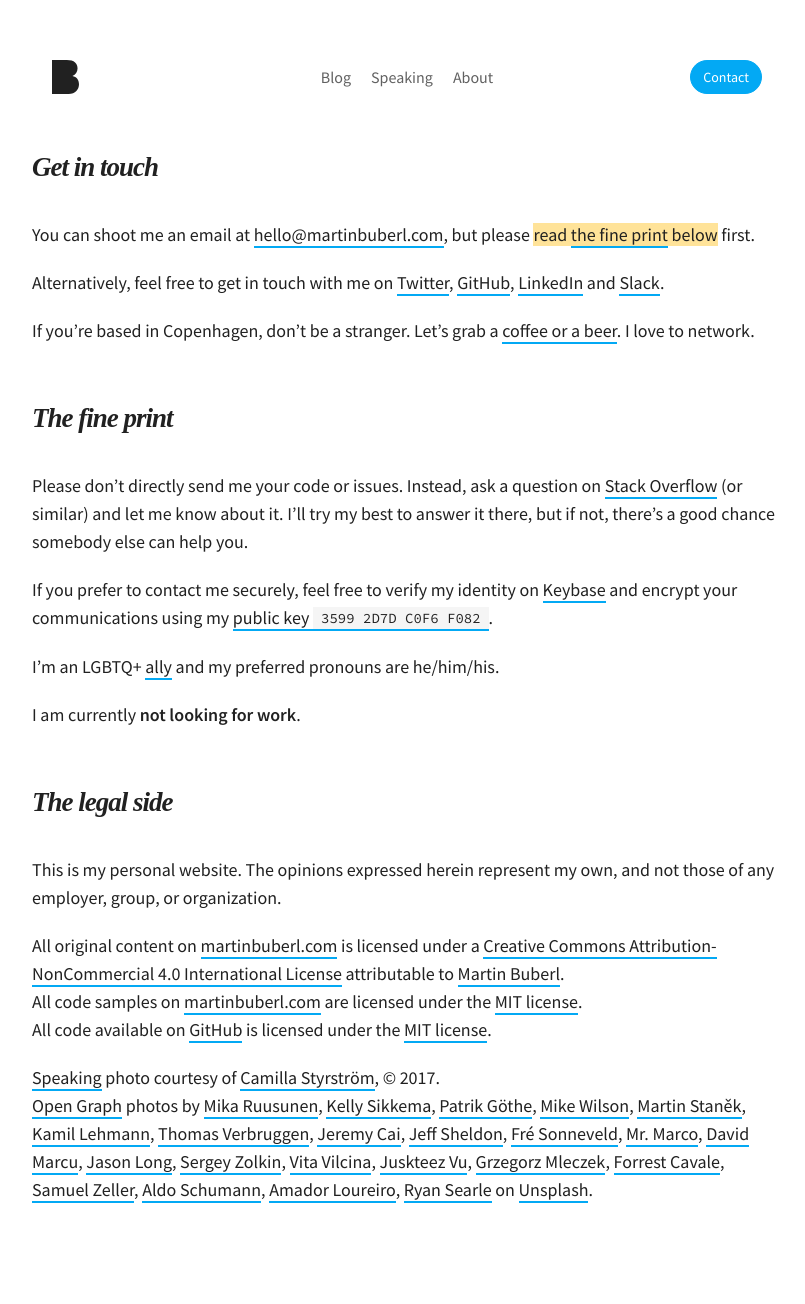
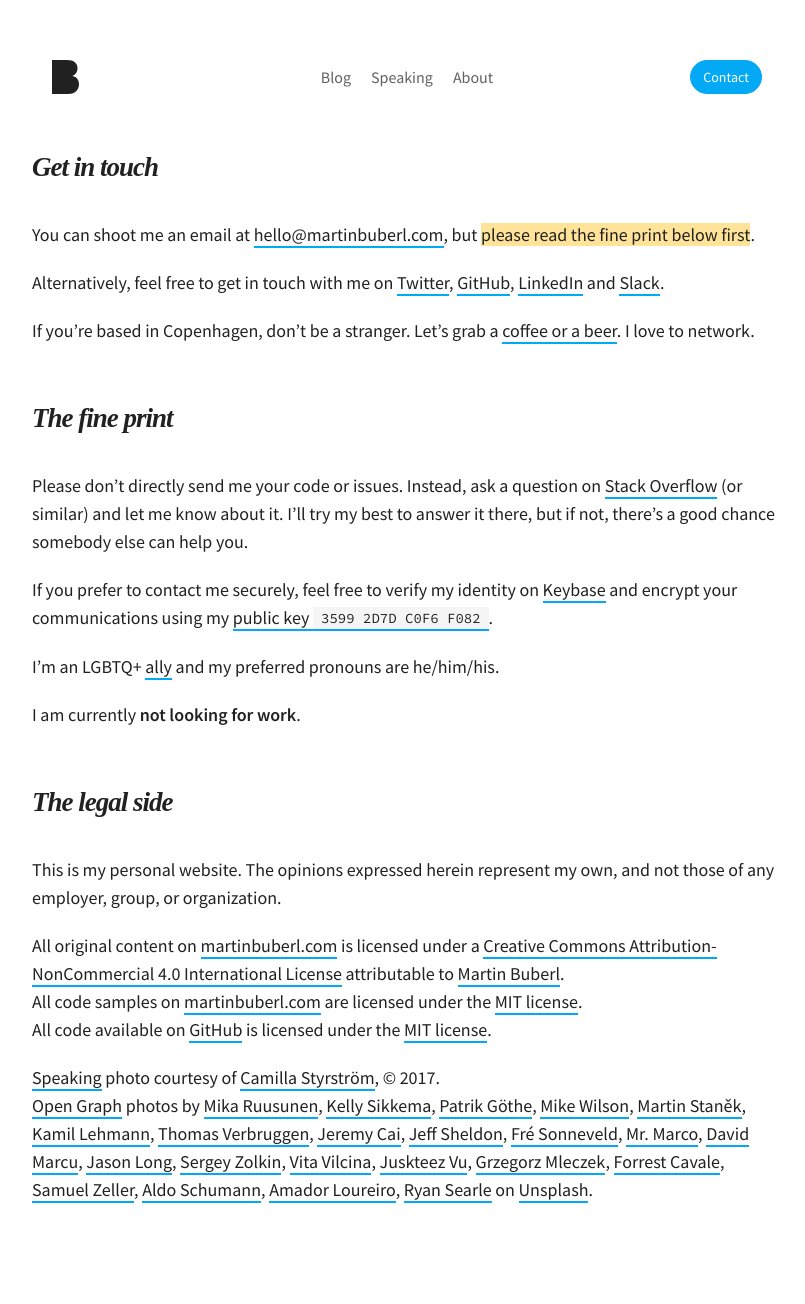
Before and after one commit to martinbuberl/martinbuberl.github.io, a Jekyll site: the page built from contact.md, in a window 1280 px wide. Shown: the whole page, without its empty margins (233-1038 px from the left). Built offline with Jekyll 4.4.1, drawn with Linux system fonts in a browser that asks for light colours; nearby versions of some CDN libraries; some web fonts are replaced.

Commit message:
Changed highlight

```diff
--- a/contact.md
+++ b/contact.md
@@ -8,7 +8,7 @@ redirect_from: "/hire/index.html"
 
 <h2 id="get-in-touch" class="has-permalink">Get in touch<a class="permalink" title="Permalink" href="#get-in-touch">#</a></h2>
 
-You can shoot me an email at <a href="mailto:hello@martinbuberl.com">hello@martinbuberl.com</a>, but please <span class="highlight">read [the fine print](#the-fine-print) below</span> first.
+You can shoot me an email at <a href="mailto:hello@martinbuberl.com">hello@martinbuberl.com</a>, but <span class="highlight">please read the fine print below first</span>.
 
 Alternatively, feel free to get in touch with me on <a target="_blank" href="https://twitter.com/martinbuberl">Twitter</a>, <a target="_blank" href="https://github.com/martinbuberl">GitHub</a>, <a target="_blank" href="https://www.linkedin.com/in/martinbuberl/">LinkedIn</a> and <a target="_blank" href="https://martinbuberl-slackin.herokuapp.com/">Slack</a>.
 
```
